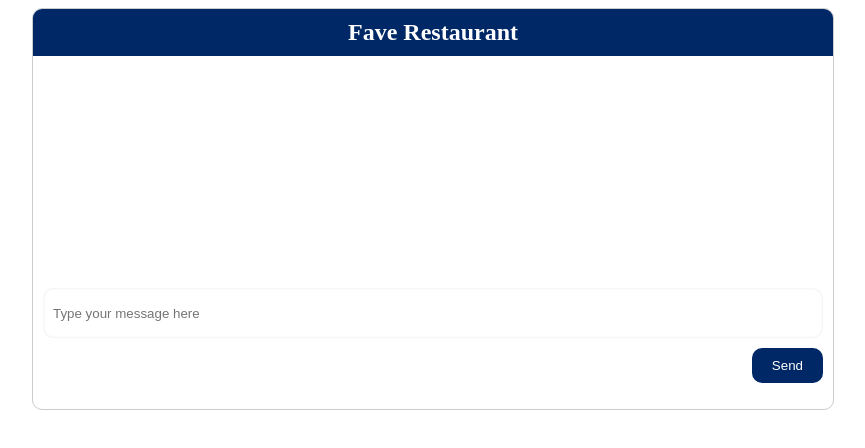
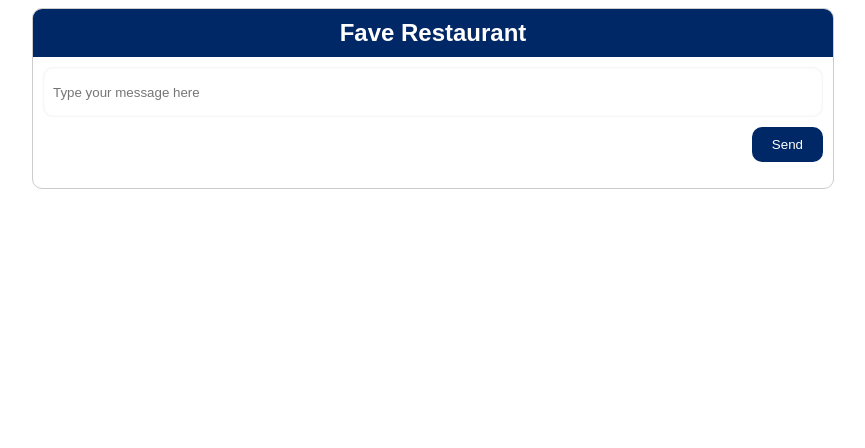
Before and after one commit to aanu-el/Restaurant-chatbot, a website: page index.html in a window 1280 px wide. Shown: the whole page, without its empty margins (207-1072 px from the left). Drawn offline with nearby package versions, Linux system fonts and the light colour scheme; no server answers.

Commit message:
css tweaks

```diff
--- a/index.html
+++ b/index.html
@@ -5,6 +5,10 @@
     <meta name="viewport" content="width=device-width, initial-scale=1.0" />
 
     <style>
+      body {
+        font-family: Arial, sans-serif;
+      }
+
       .heading {
         margin: 0;
         padding: 10px;
@@ -16,7 +20,7 @@
       .chatbot {
         width: 100%;
         max-width: 400px;
-        min-height: 50vh;
+        /* height: 60vh; */
         border: 1px solid #ccc;
         border-radius: 10px;
         overflow: hidden;
@@ -39,7 +43,6 @@
       }
 
       .messages {
-        min-height: 100px;
         flex: 1;
         overflow-y: scroll;
         display: flex;
@@ -130,8 +133,8 @@
         <button type="submit">Send</button>
       </form>
     </div>
+    <script src="https://cdn.socket.io/4.5.4/socket.io.min.js"></script>
 
-    <script src="https://cdn.socket.io/4.5.4/socket.io.min.js"></script>
     <script>
       const socket = io();
       let customer_session_data = "";
```
